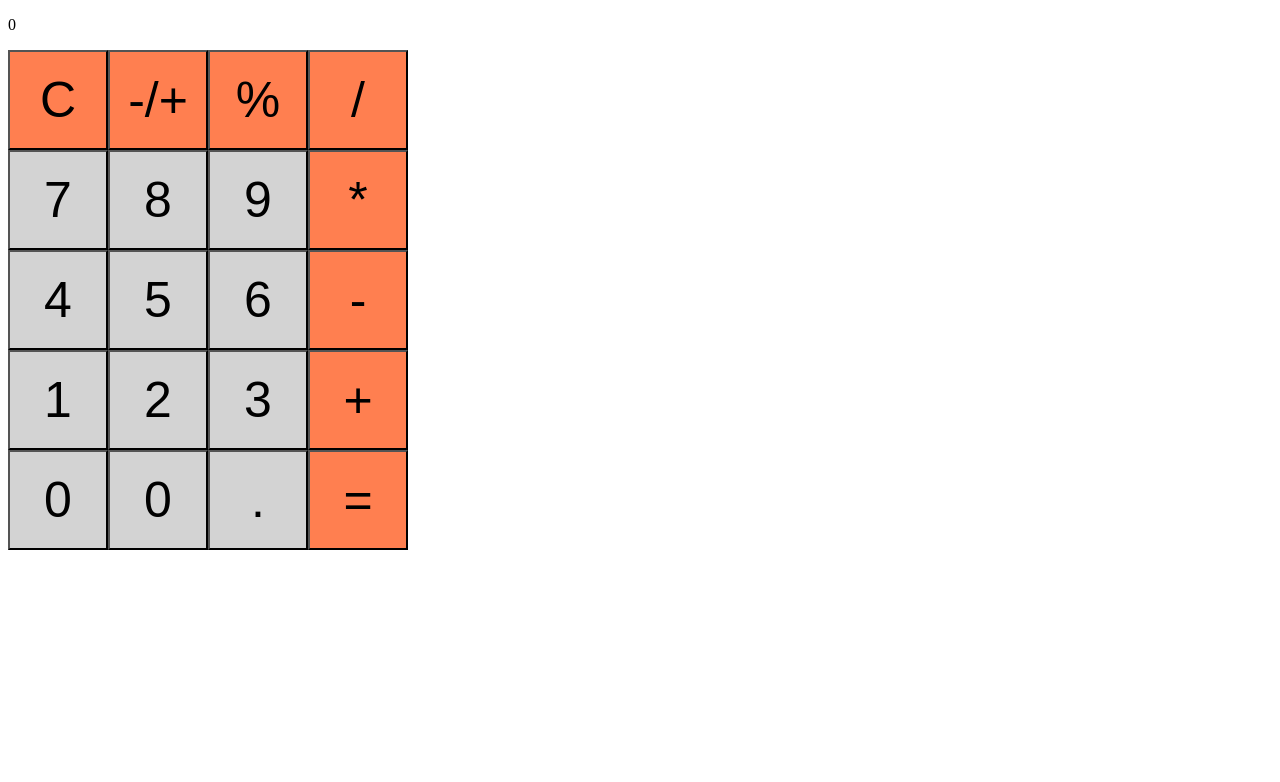
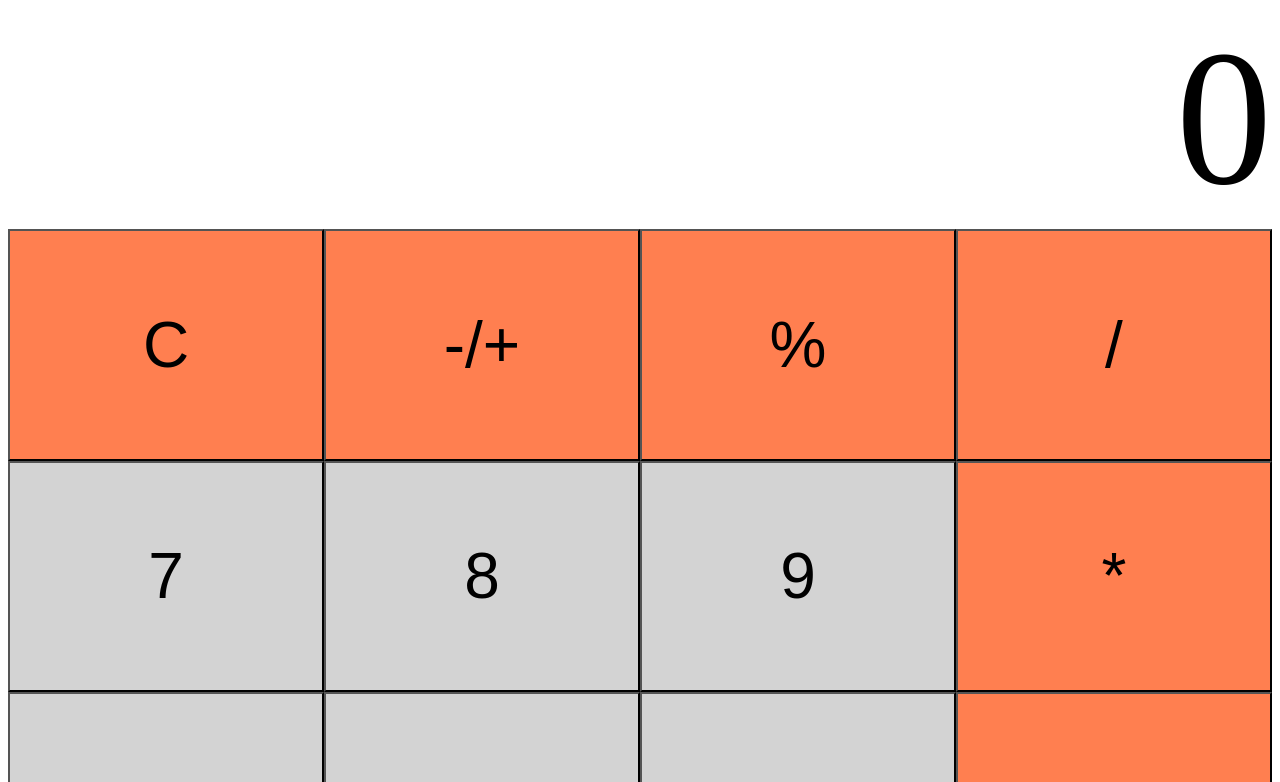
Before and after one commit to harmanhobbit/tsCalculator, a React app: page / in a window 1280 px wide. Shown: the top 782 px of the page. Built offline with nearby package versions, Linux system fonts and the light colour scheme.

Commit message:
v0.2.6 fully working

```diff
--- a/package.json
+++ b/package.json
@@ -1,6 +1,6 @@
 {
   "name": "calculator",
-  "version": "0.2.4",
+  "version": "0.2.6",
   "main": "webpack.config.js",
   "dependencies": {
     "react": "^16.13.1",
--- a/src/components/calculator_button.tsx
+++ b/src/components/calculator_button.tsx
@@ -61,12 +61,23 @@ export class Calculator_button extends React.Component<calculator_buttonProps, {
         return output;
     }
 
-    render(){
-        return <input   type="button"
+    no50Button(){
+        if(this.props.value != 50){
+            return <input   type="button"
                         className={this.props.buttonClass}
                         value={this.checkForSingleDigit(this.props.value)}
                         onClick={() => this.clickHandler(this.props.value)} />
+        }
+        return <div className="hide"></div>;
     }
+
+    render(){
+        return this.no50Button();//<input   type="button"
+                        //className={this.props.buttonClass}
+                        //value={this.checkForSingleDigit(this.props.value)}
+                        //onClick={() => this.clickHandler(this.props.value)} />
+    }
+
     clickHandler(test: number){
         this.props.handleClick(test);
     }
--- a/src/components/number_pad.tsx
+++ b/src/components/number_pad.tsx
@@ -13,9 +13,9 @@ var decimalTracker: number = 0;
 
 let buttonLayout = [
     {col1: ButtonDefinitions.NUMBER_BUTTON_CLEAR, col1Class: "operator_style",
-    col2: ButtonDefinitions.NUMBER_BUTTON_INVERT,  col2Class: "operator_style",
-    col3: ButtonDefinitions.NUMBER_BUTTON_PERCENT,  col3Class: "operator_style",
-    col4: ButtonDefinitions.NUMBER_BUTTON_DIVIDE,  col4Class: "operator_style"},
+    col2: ButtonDefinitions.NUMBER_BUTTON_INVERT, col2Class: "operator_style",
+    col3: ButtonDefinitions.NUMBER_BUTTON_PERCENT, col3Class: "operator_style",
+    col4: ButtonDefinitions.NUMBER_BUTTON_DIVIDE, col4Class: "operator_style"},
 
     {col1: 7, col1Class: "button_style",
     col2: 8, col2Class: "button_style",
@@ -32,8 +32,8 @@ let buttonLayout = [
     col3: 3, col3Class: "button_style",
     col4: ButtonDefinitions.NUMBER_BUTTON_PLUS, col4Class: "operator_style"},
 
-    {col1: 0, col1Class: "button_style",
-    col2: 0, col2Class: "button_style",
+    {col1: 0, col1Class: "button_style pad-0",
+    col2: 50, col2Class: "hide",
     col3: ButtonDefinitions.NUMBER_BUTTON_DECIMAL_POINT, col3Class: "button_style",
     col4: ButtonDefinitions.NUMBER_BUTTON_EQUALS, col4Class: "operator_style"},
 ]
@@ -54,7 +54,7 @@ export class Number_pad extends React.Component<Number_padProps, {ReadoutNumber:
             col3Class: string;
             col4: number;
             col4Class: string}) =>
-            <div>
+            <div className="pad-row">
                 <Calculator_button
                     value={button.col1}
                     handleClick={() => this.clickHandler(button.col1)}
@@ -183,6 +183,11 @@ export class Number_pad extends React.Component<Number_padProps, {ReadoutNumber:
                 break;
             }
 
+            case ButtonDefinitions.NUMBER_BUTTON_INVERT:{
+                onScreenReadout = -onScreenReadout;
+                break;
+            }
+
             case ButtonDefinitions.NUMBER_BUTTON_DECIMAL_POINT:{
                 if(!decimalTracker) ++decimalTracker;
                 break;
@@ -198,9 +203,14 @@ export class Number_pad extends React.Component<Number_padProps, {ReadoutNumber:
                     onScreenReadout = onScreenReadout / Math.pow(10, decimalTracker);
                 }*/
 
-                onScreenReadout = ((onScreenReadout * Math.pow(10, decimalTracker)) + digit)
-                onScreenReadout = onScreenReadout / Math.pow(10, decimalTracker);
-                if(decimalTracker) ++decimalTracker;
+                if(decimalTracker){
+                    onScreenReadout = ((onScreenReadout * Math.pow(10, decimalTracker)) + digit)
+                    onScreenReadout = onScreenReadout / Math.pow(10, decimalTracker);
+                    ++decimalTracker;
+                }
+                else{
+                    onScreenReadout = onScreenReadout * 10 + digit;
+                }
 
                 break;
             }
@@ -214,8 +224,8 @@ export class Number_pad extends React.Component<Number_padProps, {ReadoutNumber:
     }
 
     render(){
-        return <div>
-            <div>
+        return <div className="pad-wrapper">
+            <div className="pad-row">
                 <Number_Readout readoutNumber={this.state.ReadoutNumber}/>
             </div>
             {this.generateButtons()}
--- a/src/components/number_readout.tsx
+++ b/src/components/number_readout.tsx
@@ -8,6 +8,6 @@ export class Number_Readout extends React.Component<Number_readoutProps, {}>{
     //    this.state = {outputNumber: ""};
     //}
     render(){
-        return <p>{this.props.readoutNumber}</p>;
+        return <div className="readout">{this.props.readoutNumber}</div>;
     }
 }
--- a/src/css/buttons.css
+++ b/src/css/buttons.css
@@ -1,9 +1,9 @@
 .button_style{
-    width: 100px;
-    height: 100px;
-    font-size: 50px;
+    width: calc(25vw -5);
+    height: calc(25vw -5);
     background-color: lightgray;
     transition: 1s;
+    font-size: 5vw;
 }
 
 .button_style:hover{
@@ -16,11 +16,13 @@
 }
 
 .operator_style{
-    width: 100px;
-    height: 100px;
-    font-size: 50px;
+    padding-top: 6vw;
+    padding-bottom: 6vw;
     background-color: coral;
     transition: 1s;
+    font-size: 5vw;
+    text-align: center;
+    position: relative;
 }
 
 .operator_style:hover{
@@ -31,3 +33,31 @@
     background-color: darkorange;
     transition: 0.3s;
 }
+
+.readout{
+    grid-column: 1 / span 4;
+    text-align: right;
+    height: 100%;
+}
+
+.pad-wrapper{
+    display: grid;
+    width: 100%;
+    height: 100%;
+    grid-template-columns: repeat(4, 1fr);
+    font-size: 15vw;
+}
+
+.pad-row{
+    height: calc(25vw);
+    grid-column: 1 / span 4;
+    display: contents;
+}
+
+.pad-0{
+    grid-column: 1 / span 2;
+}
+
+.hide{
+    display: none;
+}
```
Also changed, not shown: 2 other files (tests, documents, lock files or other folders).
